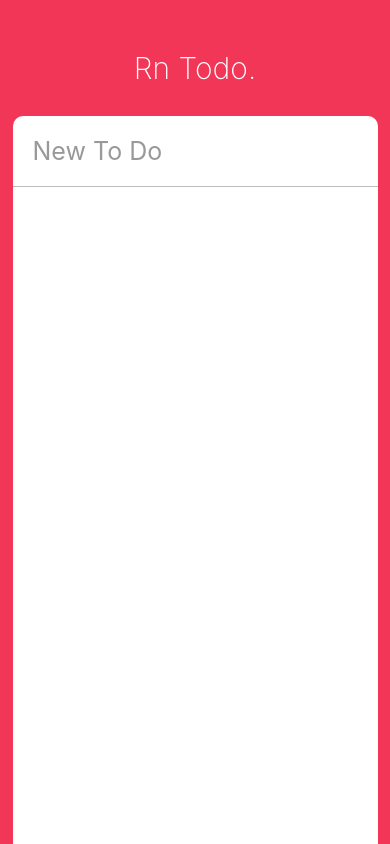
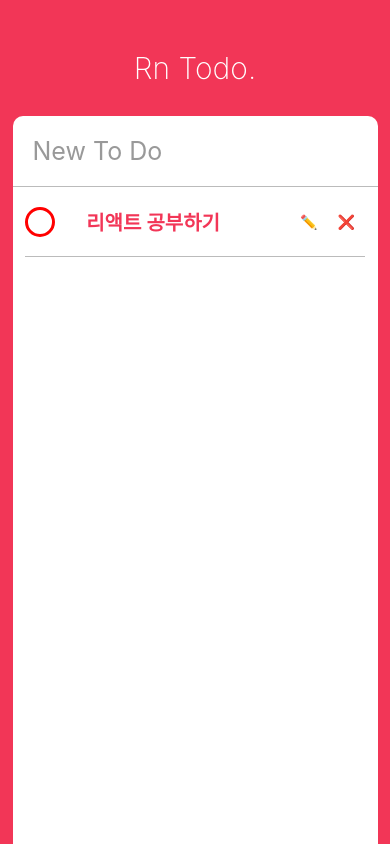
Before and after one commit to appear/RnTodo, a React Native app: screen / in a window 390 px wide. Built offline with nearby package versions, Linux system fonts and the light colour scheme.

Commit message:
:zap: feature: redux 액션을 이용하여 todo 를 관리합니다

```diff
--- a/src/components/text-input.tsx
+++ b/src/components/text-input.tsx
@@ -1,11 +1,17 @@
 import React, {useState} from 'react';
 import {TextInput, StyleSheet} from 'react-native';
+import {useDispatch} from 'react-redux';
+
+import {addTodo} from '../store/actions';
 
 export default function TextInputWrapper({}) {
-  const [text, setText] = useState();
+  const [text, setText] = useState('');
+  const dispatch = useDispatch();
 
-  const controlNewTodo = (text: string) => {
-    setText(text);
+  const handleText = (text: string) => setText(text);
+  const handleAddTodo = () => {
+    dispatch(addTodo(text));
+    setText('');
   };
 
   return (
@@ -13,10 +19,11 @@ export default function TextInputWrapper({}) {
       style={styles.input}
       placeholder="New To Do"
       value={text}
-      onChangeText={controlNewTodo}
+      onChangeText={handleText}
       placeholderTextColor="#999"
       returnKeyType="done"
       autoCorrect={false}
+      onSubmitEditing={handleAddTodo}
     />
   );
 }
--- a/src/components/todos/index.tsx
+++ b/src/components/todos/index.tsx
@@ -6,15 +6,13 @@ import {RootState} from '../../store/types';
 import TodoItem from './todo';
 
 export default function Todos() {
-  const tt = useSelector((state: RootState) => {
-    console.log('state', state);
-  });
+  const {todos} = useSelector(({todo}: RootState) => todo);
 
   return (
     <View>
-      {/* {todos.map((todo, idx) => (
+      {todos.map((todo, idx) => (
         <TodoItem todo={todo} key={idx} />
-      ))} */}
+      ))}
     </View>
   );
 }
--- a/src/components/todos/todo.tsx
+++ b/src/components/todos/todo.tsx
@@ -7,8 +7,10 @@ import {
   StyleSheet,
   TextInput,
 } from 'react-native';
+import {useDispatch} from 'react-redux';
 
 import {Todo} from '../../types';
+import {updateText, deleteTodo, updateStatus} from '../../store/actions';
 
 const {width} = Dimensions.get('window');
 
@@ -18,19 +20,40 @@ interface TodoProps {
 
 export default function TodoItem({todo}: TodoProps) {
   const [editTodo, setEditTodo] = useState<Todo | null>(null);
+  const dispatch = useDispatch();
+
+  const handleEdit = () => setEditTodo({...todo});
+  const handleUpdateEditText = (text: string) => {
+    if (!editTodo) {
+      return;
+    }
+
+    setEditTodo({...editTodo, text});
+  };
+
+  const handleDeleteTodo = () => {
+    dispatch(deleteTodo(todo.id));
+  };
+
+  const handleUpdateEdit = () => {
+    if (!editTodo) {
+      return;
+    }
+
+    dispatch(updateText(editTodo));
+    setEditTodo(null);
+  };
+
+  const handleUpdateStatus = () => {
+    dispatch(updateStatus(todo.id));
+  };
 
   const {text, isDone} = todo;
-
-  const handleEdit = () => {
-    setEditTodo({...todo});
-  };
-
-  const handleEditText = (text) => {};
 
   return (
     <View style={styles.container}>
       <View style={styles.column}>
-        <TouchableOpacity>
+        <TouchableOpacity onPressOut={handleUpdateStatus}>
           <View
             style={isDone ? styles.completedCircle : styles.uncompletedCircle}
           />
@@ -38,11 +61,12 @@ export default function TodoItem({todo}: TodoProps) {
         {editTodo ? (
           <TextInput
             style={[
+              styles.text,
               styles.input,
-              styles.text,
               isDone ? styles.completedText : styles.uncompletedText,
             ]}
             value={editTodo.text}
+            onChangeText={handleUpdateEditText}
             multiline={true}
           />
         ) : (
@@ -58,7 +82,7 @@ export default function TodoItem({todo}: TodoProps) {
       <View>
         {editTodo ? (
           <View style={styles.actions}>
-            <TouchableOpacity>
+            <TouchableOpacity onPressOut={handleUpdateEdit}>
               <View style={styles.actionContainer}>
                 <Text>✅</Text>
               </View>
@@ -71,7 +95,7 @@ export default function TodoItem({todo}: TodoProps) {
                 <Text>✏️</Text>
               </View>
             </TouchableOpacity>
-            <TouchableOpacity>
+            <TouchableOpacity onPressOut={handleDeleteTodo}>
               <View style={styles.actionContainer}>
                 <Text>❌</Text>
               </View>
--- a/src/store/actions.ts
+++ b/src/store/actions.ts
@@ -1,4 +1,5 @@
 import {ADD_TODO, UPDATE_STATUS, UPDATE_TEXT, DELETE_TODO} from './constants';
+import {Todo} from '../types';
 
 export const addTodo = (text: string) => ({
   type: ADD_TODO,
--- a/src/store/reducer.ts
+++ b/src/store/reducer.ts
@@ -4,12 +4,18 @@ import {ADD_TODO, UPDATE_STATUS, UPDATE_TEXT, DELETE_TODO} from './constants';
 
 interface State {
   todos: Todo[];
-  editTodo?: Todo | null;
+  editTodo: Todo | null;
 }
 
 const INITIAL_VALUES: State = {
-  todos: [],
-  editTodo: undefined,
+  todos: [
+    {
+      id: 0,
+      text: '리액트 공부하기',
+      isDone: false,
+    },
+  ],
+  editTodo: null,
 };
 
 function reducer(state = INITIAL_VALUES, action: Action) {
```
